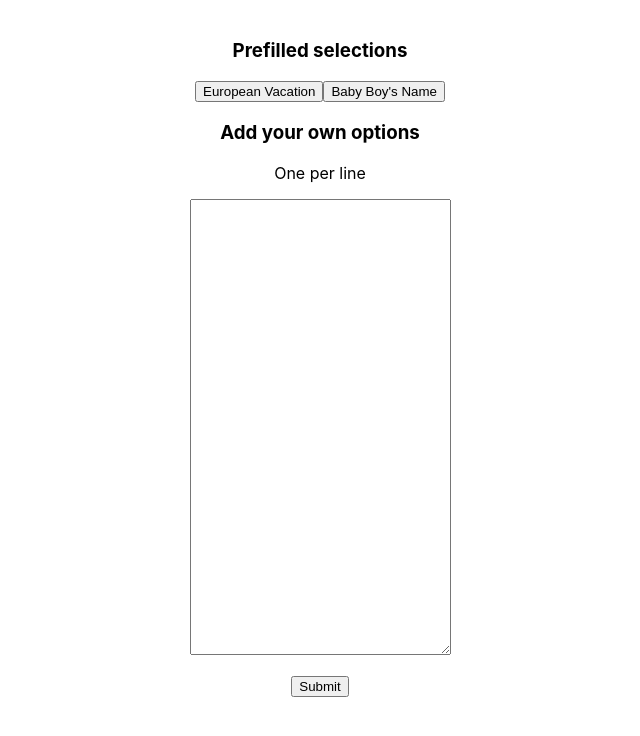
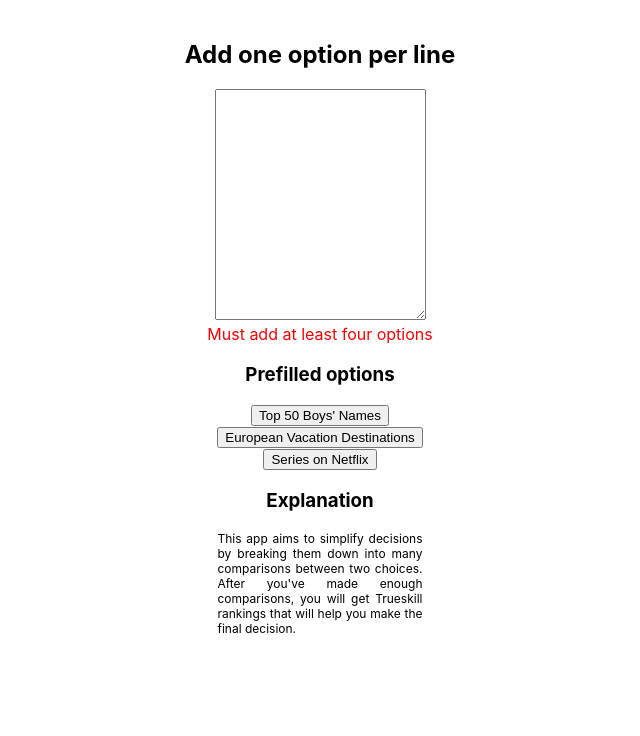
Before and after one commit to antgoldbloom/Pairwise, a React (Create React App) app: page / in a window 1280 px wide. Shown: the top 736 px of the page, without its empty margins (320-960 px from the left). Built offline with nearby package versions, Linux system fonts and the light colour scheme.

Commit message:
added netflix option, validtion and documentation

```diff
--- a/src/App.js
+++ b/src/App.js
@@ -18,9 +18,11 @@ export default class App extends React.Component {
       pair: [],
       leaderboardShown: false,
       options_textarea: '',
-      options_vacation: ['Paris','Rome','Venice','London','Barcelona','Florence','Vienna','Madrid','Prague','Istanbul','Milan','Amsterdam','Budapest','Munich','Athens','Berlin','Lisbon','Santorini','Seville','Moscow','Nice','Naples','Dubrovnik','Ediburgh','Saint Petersburg','Pisa','Granada','Frankfurt','Copenhagen','Stockholm','Salzburg','Zurich','Porto','Helsinki','Lucerne','Reykjavik','Mykonos','Mont Saint-Michel','Amalfi','Oslo','Dublin','Capri','Cologne','Split','Krakow','Lake Como','Crete','Malaga','Bratislava','Brussels','Riga','Heidelberg','Bruges','Valencia','Porto','Biarritz','Innsbruck','Gothenburg','San Sebastián','Sienna','Antwerp','Mostar','Veliko Tarnovo','Tallinn','Bordeaux','Lille','Tbilisi','Hamburg','Sardinia','Genoa','San Marino','Lucca','Bologna','Padua','Malta','Bucharest','Belgrade','Ljubljana','Majorca','Chernobyl','Lviv','Rotterdam','Corsica','Tarifa','Puglia','Geneva','Interlaken','Sicily','Paros'],
-      options_baby: ['Harry','Max','Marcus','Arnold','Isaac','Nethaniel','Julien','Arnaud','Colin']
+      options_vacation: ['Paris','Rome','Venice','London','Barcelona','Florence','Vienna','Madrid','Prague','Istanbul','Milan','Amsterdam','Budapest','Munich','Athens','Berlin','Lisbon','Santorini','Seville','Moscow','Nice','Naples','Dubrovnik','Ediburgh','Saint Petersburg','Pisa','Granada','Frankfurt','Copenhagen','Stockholm','Salzburg','Zurich','Helsinki','Lucerne','Reykjavik','Mykonos','Mont Saint-Michel','Amalfi','Oslo','Dublin','Capri','Cologne','Split','Krakow','Lake Como','Crete','Malaga','Bratislava','Brussels','Riga','Heidelberg','Bruges','Valencia','Porto','Biarritz','Innsbruck','Gothenburg','San Sebastián','Sienna','Antwerp','Mostar','Veliko Tarnovo','Tallinn','Bordeaux','Lille','Tbilisi','Hamburg','Sardinia','Genoa','San Marino','Lucca','Bologna','Padua','Malta','Bucharest','Belgrade','Ljubljana','Majorca','Chernobyl','Lviv','Rotterdam','Corsica','Tarifa','Puglia','Geneva','Interlaken','Sicily','Paros'],
+      options_baby: ['Liam','Noah','William','James','Oliver','Benjamin','Elijah','Lucas','Mason','Logan','Alexander','Ethan','Jacob','Michael','Daniel','Henry','Jackson','Sebastian','Aiden','Matthew','Samuel','David','Joseph','Carter','Owen','Wyatt','John','Jack','Luke','Jayden','Dylan','Grayson','Levi','Issac','Gabriel','Julian','Mateo','Anthony','Jaxon','Lincoln','Joshua','Christopher','Andrew','Theodore','Caleb','Ryan','Asher','Nathan','Thomas','Leo','Harry','Max','Marcus','Arnold','Isaac','Nethaniel','Julien','Arnaud','Colin'],
+      options_netflix: ['Messiah','Spinning Out','The Witcher','Happy!','Living With Yourself','The Crown','Queer Eye: We\'re in Japan!','Derry Girls','Black Mirror','Atypical','Line of Duty','Star Trek: The Next Generation','Weeds','Sense8','Unbelievable','The Dark Crystal: Age of Resistance','The Spy','The People v. O.J. Simpson','Mindhunter','The Thick of It','Dark','Orange is the New Black','Neon Genesis Evangelion','Carter','Stranger Things','When They See Us','What/If','Special','Tuca and Bertie','The Assassination of Gianni Versace','One-Punch Man','Dogs','Russian Doll','The OA','Sex Education','The Last Kingdom','Dead Set','Orphan Black','BoJack Horseman','The Good Place','The Alienist','Manhunt: Unabomber','Travellers','Better Call Saul','The End of the F***ing World','Aggretsuko','American Vandal','GLOW'],
 
+      ta_options_error: 'Must add at least four options'
     };
 
 /*     this.handleChange = this.handleChange.bind(this);
@@ -31,7 +33,13 @@ export default class App extends React.Component {
   handleSubmit = event => {
     event.preventDefault();
 
-    const options_1d = event.target.ta_options.value.split("\n");
+    var options_1d = event.target.ta_options.value.split("\n");
+
+    var index = options_1d.indexOf('');
+    if (index > -1) {
+      options_1d.splice(index, 1);
+    }
+
     const options_tmp = {};
     for (var i = 0; i < options_1d.length; i++) {
       options_tmp[options_1d[i]] = new Rating();
@@ -44,7 +52,10 @@ export default class App extends React.Component {
   }
 
   handleChange = event => {
-    this.setState({options_textarea : event.target.value})
+
+    const ta_options_error_tmp = this.validateOptions(event.target.value);
+
+    this.setState({options_textarea : event.target.value,ta_options_error: ta_options_error_tmp})
   }
 
   handleChoice = event => {
@@ -78,14 +89,20 @@ export default class App extends React.Component {
 
   handlePrefill = event => {
 
-    var prefill = ''
+    var prefill = '';
     if (event.target.value == "baby") {
       prefill = this.state.options_baby.join("\r\n")
     } else if (event.target.value == "vacation") {
       prefill = this.state.options_vacation.join("\r\n")
+    } else if (event.target.value == "netflix") {
+      prefill = this.state.options_netflix.join("\r\n")
     }
 
-    this.setState({ options_textarea: prefill },() => {
+
+
+    const ta_options_error_tmp = this.validateOptions(prefill);
+
+    this.setState({ options_textarea: prefill, ta_options_error: ta_options_error_tmp},() => {
       //console.log(this.state.options)
     })
 
@@ -143,6 +160,32 @@ export default class App extends React.Component {
     return option_tmp_return;
   }
 
+  validateOptions(eventValue) {
+
+    const options_1d = eventValue.split("\n");
+
+    const duplicate_options = this.findDuplicates(options_1d);
+    console.log(duplicate_options);
+    var ta_options_error_tmp  = 'Must add at least four options';
+    if (duplicate_options.length >  0) {
+      ta_options_error_tmp = "The following options are duplicated: ".concat(duplicate_options.join(','))
+    } else if (options_1d.length > 3) {
+      ta_options_error_tmp = '';
+    }
+
+    return ta_options_error_tmp
+  }
+
+  findDuplicates = (arr) => {
+    let sorted_arr = arr.slice().sort(); // You can define the comparing function here.
+    let results = [];
+    for (let i = 0; i < sorted_arr.length - 1; i++) {
+      if (sorted_arr[i + 1] == sorted_arr[i]) {
+        results.push(sorted_arr[i]);
+      }
+    }
+    return results;
+  }
 
   render() {
 
@@ -159,7 +202,7 @@ export default class App extends React.Component {
     } else {
       return (
         <div className="App">
-          <OptionForm options_textarea={this.state.options_textarea} onClick={this.handlePrefill} onChangeValue={this.handleChange} onSubmit={this.handleSubmit}/>
+          <OptionForm ta_options_error={this.state.ta_options_error} options_textarea={this.state.options_textarea} onClick={this.handlePrefill} onChangeValue={this.handleChange} onSubmit={this.handleSubmit}/>
         </div>
       )
     }
--- a/src/components/option_form.js
+++ b/src/components/option_form.js
@@ -14,15 +14,19 @@ export default class OptionForm extends React.Component {
             return (
 
             <div className="container">
-                <h3>Prefilled selections</h3>
-                <button onClick={this.props.onClick} value="vacation">European Vacation</button>
-                <button onClick={this.props.onClick} value="baby">Baby Boy's Name</button>
-                    <h3>Add your own options</h3>
-                <p>One per line</p>
+
+                <h2>Add one option per line</h2>
                 <form onSubmit={this.props.onSubmit}>
-                    <textarea name="ta_options" rows="30" cols="30" value={this.props.options_textarea} onChange={this.props.onChangeValue}></textarea>
-                    <p><button>Submit</button></p>
+                    <textarea className="ta_options" name="ta_options" rows="15" cols="30" value={this.props.options_textarea} onChange={this.props.onChangeValue}></textarea>
+                    {this.props.ta_options_error === '' ? <div><button>Submit</button></div> : <div className="error">{this.props.ta_options_error}</div>}
+
                 </form>
+                <h3>Prefilled options</h3>
+                <div><button onClick={this.props.onClick} value="baby">Top 50 Boys' Names</button></div>
+                <div><button onClick={this.props.onClick} value="vacation">European Vacation Destinations</button></div>
+                <div><button onClick={this.props.onClick} value="netflix">Series on Netflix</button></div>
+                <h3>Explanation</h3>
+                <div className="explanation"><p>This app aims to simplify decisions by breaking them down into many comparisons between two choices. After you've made enough comparisons, you will get Trueskill rankings that will help you make the final decision.</p>  </div>
             </div>
 
             )
--- a/src/index.css
+++ b/src/index.css
@@ -79,6 +79,10 @@ code {
     color: red;
   }
 
+  .error{
+    color: red;
+  }
+
   .show_leaderboard {
     border-radius: 1vh;
     border: .2vh solid;
@@ -87,3 +91,14 @@ code {
     margin-top: 7vh;
     font-size: 2.5vh
   }
+
+  .explanation {
+    font-size: 12px;
+    width: 205px;
+    margin: auto;
+    text-align: justify;
+  }
+
+  .ta_options {
+    width: 205px;
+  }
```
Also changed, not shown: src/to_do.md (+0 -11 lines), 1 other file (tests, documents, lock files or other folders).
